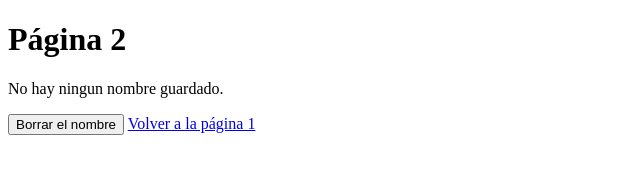
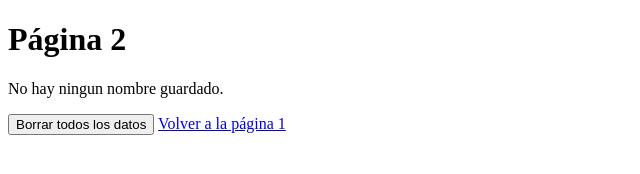
Before and after one commit to luznebernal2013-oss/ejemplo-sessionstorage, a plain HTML site: page pagina2.html in a window 1280 px wide. Shown: the whole page, without its empty margins (0-640 px from the left). Drawn offline with Linux system fonts and the light colour scheme.

Commit message:
Cambiar el botón a borrar todos los datos

```diff
--- a/pagina2.html
+++ b/pagina2.html
@@ -10,7 +10,7 @@
     <h1>Página 2</h1>
 
     <p id="saludo"></p>
-    <button id="btn-borrar">Borrar el nombre</button>
+    <button id="btn-borrar">Borrar todos los datos</button>
     <a href="index.html">Volver a la página 1</a>
 
 </body>
```
